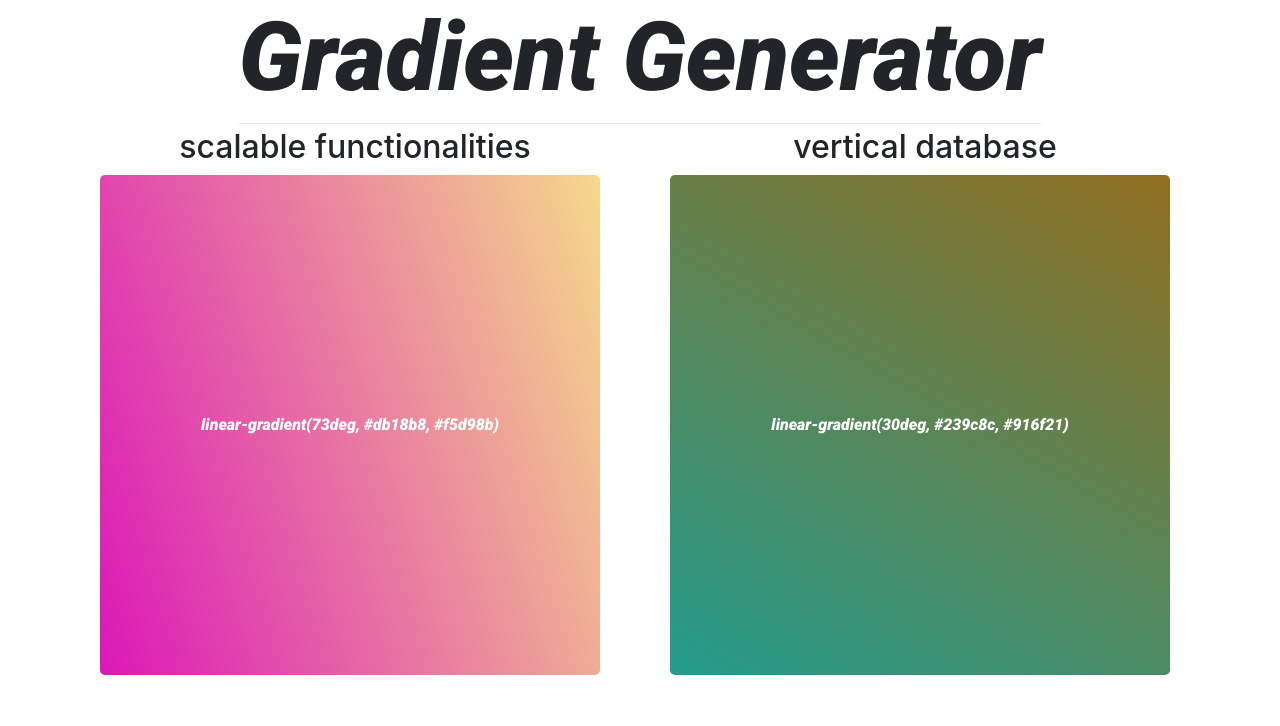
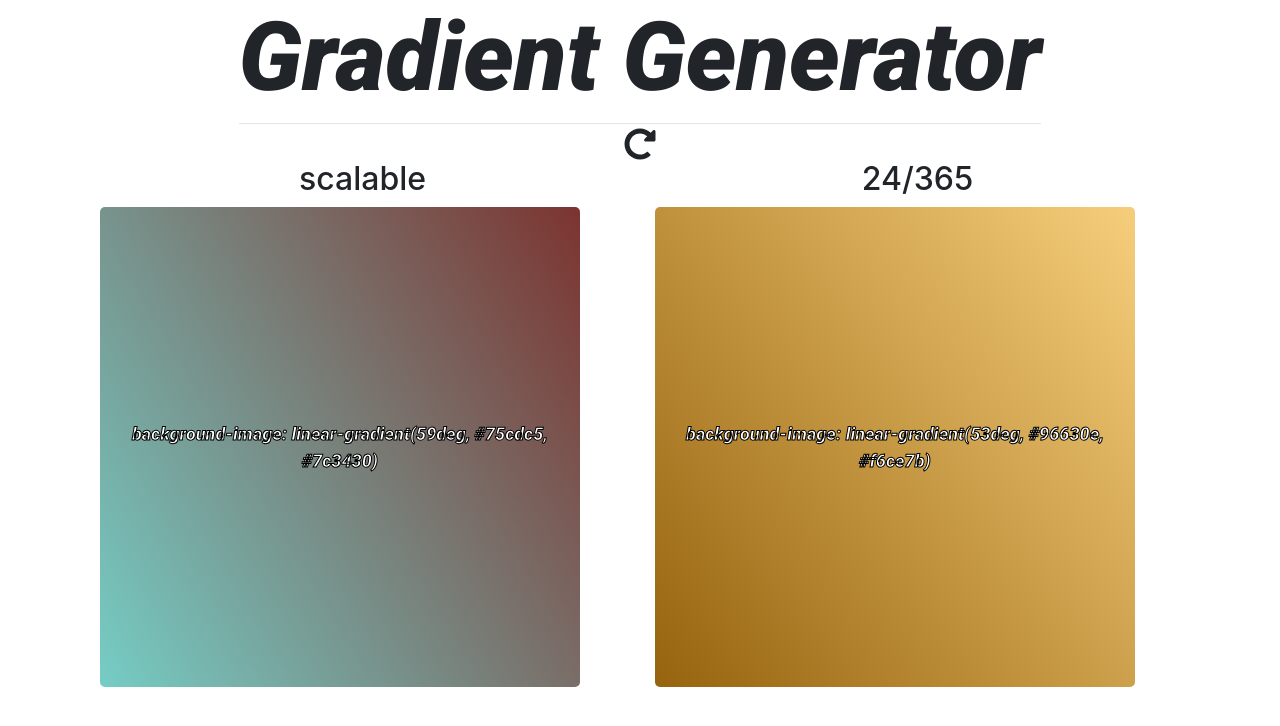
Before and after one commit to kennja05/gradient-generator, a React (Create React App) app: page / in a window 1280 px wide. Shown: the top 726 px of the page. Built offline with nearby package versions, Linux system fonts and the light colour scheme.

Commit message:
add copy to clipboard for linear gradient

```diff
--- a/package.json
+++ b/package.json
@@ -3,6 +3,9 @@
   "version": "0.1.0",
   "private": true,
   "dependencies": {
+    "@fortawesome/fontawesome-svg-core": "^1.2.30",
+    "@fortawesome/free-solid-svg-icons": "^5.14.0",
+    "@fortawesome/react-fontawesome": "^0.1.11",
     "@testing-library/jest-dom": "^4.2.4",
     "@testing-library/react": "^9.5.0",
     "@testing-library/user-event": "^7.2.1",
--- a/src/App.css
+++ b/src/App.css
@@ -2,7 +2,8 @@
   text-align: center;
   display: flex;
   flex-direction: column;
-  align-items:center ;
+  justify-content: center;
+  align-items: center;
 }
 
 .App-link {
@@ -13,9 +14,6 @@
   font-family: 'Roboto', sans-serif;
 }
 
-#gradient-div{
-  border: 1px solid red;
-  height: 400px;
-  width: 400px;
-  /* background-color: aqua; */
+span:hover{
+  cursor: pointer;
 }
--- a/src/App.js
+++ b/src/App.js
@@ -3,6 +3,10 @@ import Faker from 'faker'
 
 import Title from './Title'
 import Gradient from './Gradient'
+
+import {FontAwesomeIcon} from '@fortawesome/react-fontawesome'
+import {faRedoAlt} from '@fortawesome/free-solid-svg-icons'
+
 import './App.css';
 import 'bootstrap/dist/css/bootstrap.min.css';
 
@@ -19,11 +23,10 @@ class App extends React.Component {
   }
 
   componentDidMount(){
-    this.generateNameAndRotation()
-    this.generateColorList()
+    this.generateGradient()
   }
 
-  generateColorList = () => {
+  generateGradient = () => {
     const myArr = []
     while (myArr.length < 4){
       let color = '#' + Math.floor(Math.random()*16777215).toString(16)
@@ -31,29 +34,25 @@ class App extends React.Component {
     }
     this.setState({
       leftColors: myArr.slice(0,2),
-      rightColors: myArr.slice(2)
-    })
-  }
-
-  generateNameAndRotation = () => {
-    this.setState({
-      leftName: `${Faker.company.bsAdjective()} ${Faker.company.catchPhraseNoun()}`,
+      leftName: `${Faker.company.bsAdjective()}`,
       leftRotation: Math.floor(Math.random() * 181),
-      rightName: `${Faker.company.bsAdjective()} ${Faker.company.catchPhraseNoun()}`,
+      rightColors: myArr.slice(2),
+      rightName: `${Faker.company.bsAdjective()}`,
       rightRotation: Math.floor(Math.random() * 181)
     })
   }
 
   render(){
     return (
-      <div className="App">
+      <div className="App container">
           <Title />
+          <FontAwesomeIcon onClick={() => this.generateGradient()}size='2x' icon={faRedoAlt} />
           <div className='container'>
             <div className='row'>
-              <div className='col-sm-6'>
+              <div className='col-lg'>
                 <Gradient name={this.state.leftName} colors={this.state.leftColors} rotation={this.state.leftRotation}/>
               </div>
-              <div className='col-sm-6'>
+              <div className='col-lg'>
                 <Gradient name={this.state.rightName} colors={this.state.rightColors} rotation={this.state.rightRotation}/>
               </div>
             </div>
--- a/src/Gradient.js
+++ b/src/Gradient.js
@@ -2,15 +2,20 @@ import React from 'react'
 import styled from 'styled-components'
 export default class Gradient extends React.Component {
 
-    //        background: linear-gradient(${rotation}deg, ${colors[0]}, ${colors[1]});
-    //{`linear-gradient(${rotation}deg, ${colors[0]}, ${colors[1]})`}
+
+    copyToClipBoard = e => {
+        const copyText = document.getElementById('copy')
+        copyText.select()
+        document.execCommand('copy')
+    }
 
 
     render(){
         const {rotation, colors, name} = this.props
         const Gradient = styled.div`
-        height: 500px;
-        width: 500px;
+        height: 480px;
+        width: 480px;
+        max-width: 100%;
         border-radius: 5px;
         display: flex;
         background: linear-gradient(${rotation}deg, ${colors[0]}, ${colors[1]});
@@ -19,12 +24,15 @@ export default class Gradient extends React.Component {
         `
         const Span = styled.span`
         font-family: "Roboto", sans-serif;
+        font-size: large;
         color: white;
+        -webkit-text-stroke: 1px black;
         `
         return(
-            <div className='container'>
+            <div>
                 <h2>{name}</h2>
-                <Gradient><Span>{`linear-gradient(${rotation}deg, ${colors[0]}, ${colors[1]})`}</Span></Gradient>
+                <Gradient><Span onClick={() => this.copyToClipBoard()}>{`background-image: linear-gradient(${rotation}deg, ${colors[0]}, ${colors[1]})`}</Span></Gradient>
+                <input readOnly hidden id='copy' type='text' value={`background-image: linear-gradient(${rotation}deg, ${colors[0]}, ${colors[1]})`} />
             </div>
         )
     }
```
Also changed, not shown: 1 other file (tests, documents, lock files or other folders).
